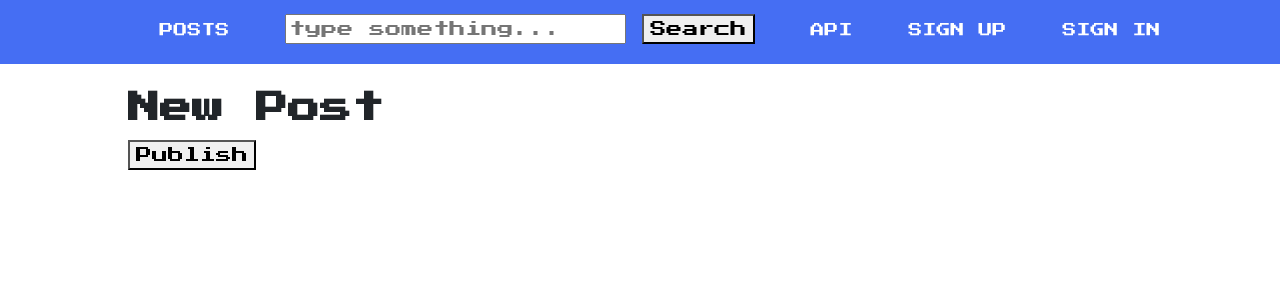
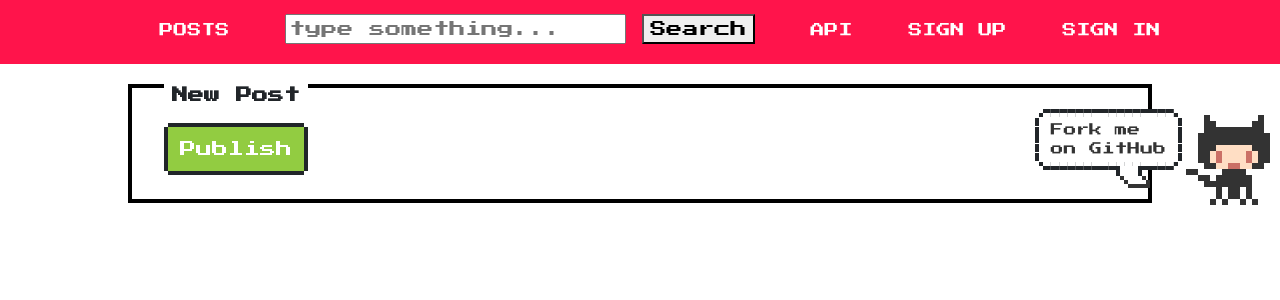
Before and after one commit to fastestmk/Convoy, a Django app: template post/templates/post/post_form.html in a window 1280 px wide. Shown: the top 300 px of the page. Run offline with Django 3.2, Linux system fonts and the light colour scheme; the template is opened without the code that fills it, so the values that code supplies are empty.

Commit message:
css fixed

```diff
--- a/post/templates/base.html
+++ b/post/templates/base.html
@@ -34,6 +34,12 @@
         </ul>
     </nav>
 
+    <a class="github-link" href="https://github.com/furkanonder/Convoy" target="_blank">
+      <p class="nes-balloon from-right">Fork me<br />on GitHub</p>
+      <i class="nes-octocat"></i>
+    </a>
+
+<!--
     {% if messages %}
         {%for message in messages %}
             <div class="alert alert-warning alert-dismissable" role="alert">
@@ -44,11 +50,12 @@
             </div>
         {% endfor %}
     {% endif %}
-
+-->
     <div  style ="padding-top: 20px"class="container">
         {% block content %}
         {% endblock content %}
     </div>
 
+
 </body>
 </html>
--- a/post/templates/post/post_form.html
+++ b/post/templates/post/post_form.html
@@ -1,26 +1,16 @@
 {% extends "base.html" %}
-
 {% block content %}
-<div class="col-md-12">
-  <h1>New Post</h1>
-  <form method="post" action="">
+<div class="nes-container with-title">
+    <h2 class="title">New Post</h2>
+    <form method="post" action="">
     {% csrf_token %}
     {% for field in form %}
-      {% if field.errors %}
-        {% for error in field.errors %}
-          <div class="alert alert-danger">
-            {{ error }}
-          </div>
-        {% endfor %}
-      {% endif %}
-
       <div class="form-group">
         <label  for="{{ field.name }}">{{ field.label}}</label><br>
         {{ field }}
       </div>
     {% endfor %}
-
-  <input type="Submit"  value="Publish"   class="btn btn-success">
-  </form>
+    <input type="Submit"  value="Publish"  class="nes-btn is-success">
+    </form>
 </div>
 {% endblock content %}
--- a/static/css/style.css
+++ b/static/css/style.css
@@ -1,6 +1,5 @@
 body {
   margin: 0;
-  background: #DDE0E4;
   font-family:'Work Sans',sans-serif;
   font-weight: 400;
   min-height: 70%;
@@ -12,7 +11,7 @@ body {
 }
 
 nav {
-  background: #456EF3 ;
+  background: #FF144B ;
   padding-bottom:20px;
 }
 
@@ -61,3 +60,26 @@ nav a::before {
 nav a:hover::before {
   width: 100%;
 }
+
+.github-link {
+  position: fixed;
+  top: 105px;
+  right: 10px;
+  z-index: 999;
+  display: flex;
+  height: 100px;
+  color: #333;
+  text-decoration: none;
+}
+.github-link:hover {
+  text-decoration: none;
+}
+.github-link > p.nes-balloon {
+  align-self: flex-start;
+  padding: 0.2rem 0.5rem;
+  font-size: 0.8rem;
+  color: #333;
+}
+.github-link > i.nes-octocat {
+  align-self: flex-end;
+}
--- a/userprofiles/templates/change_password.html
+++ b/userprofiles/templates/change_password.html
@@ -3,13 +3,13 @@
 {% block content %}
 
 <div class="nes-container with-title">
-    <h2 class="title"> Change Password</h2>
+    <h2  style="color:blue" class="title"> Change Password</h2>
     <form method="POST" action="{% url 'Profile:change_password' %}">
         {% csrf_token %}
         <div>
           {{form.as_p}}
         </div>
-        <input type="submit" value="Change Password" class="nes-btn is-error">
+        <input type="submit" value="Change Password" class="nes-btn is-warning">
     </form>
 </div>
 {% endblock %}
--- a/userprofiles/templates/edit_profile.html
+++ b/userprofiles/templates/edit_profile.html
@@ -1,7 +1,7 @@
 {% extends 'base.html' %}
 {% block content %}
 <div class="nes-container with-title">
-    <h2 class="title"> Edit Profile </h2>
+    <h2 style="color:blue" class="title"> Edit Profile </h2>
         <form   method="POST" action="{% url 'Profile:edit_profile' %}" enctype="multipart/form-data">
             {% csrf_token %}
             <div >
--- a/userprofiles/templates/login.html
+++ b/userprofiles/templates/login.html
@@ -24,7 +24,7 @@
         <div class="form-group">
             <input type="password" class="form-control"  placeholder="Enter Password" name="password">
         </div>
-        <button type="submit" class="nes-btn is-primary">Sign In</button>
+        <br><button type="submit" class="nes-btn is-primary">Sign In</button>
     </form>
 </div>
 {% endblock %}
--- a/userprofiles/templates/profile.html
+++ b/userprofiles/templates/profile.html
@@ -2,7 +2,7 @@
 
 {% block content %}
 <div class="nes-container with-title">
-    <h1 class="title">Profile</h1>
+    <h1 style="color:blue" class="title">Profile</h1>
     {% if user.is_authenticated %}
         <img height="100" width="100" class="rounded-circle account-img" src="{{ user.profile.image.url }}"><br>
         <b >Name:</b> {{user.first_name }}</p>
```
Also changed, not shown: post/templates/post/comment_form.html (+2 -6 lines), post/templates/post/post_detail.html (+8 -8 lines), post/templates/post/post_list.html (+6 -14 lines), post/templates/post/user_profile.html (+13 -17 lines), db.sqlite3. Lines whose indentation alone changed are shown as unchanged.
